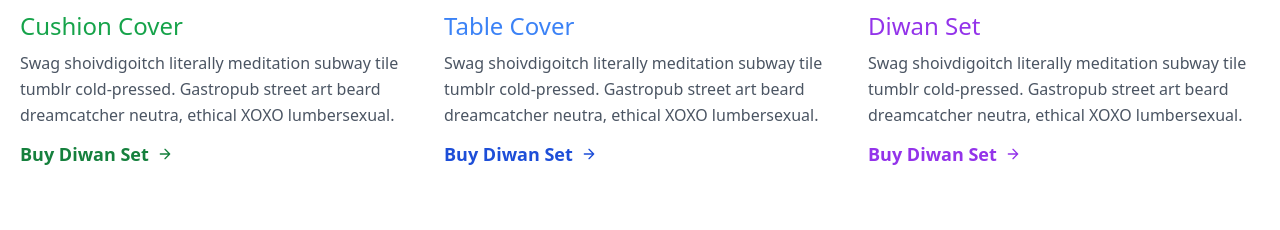
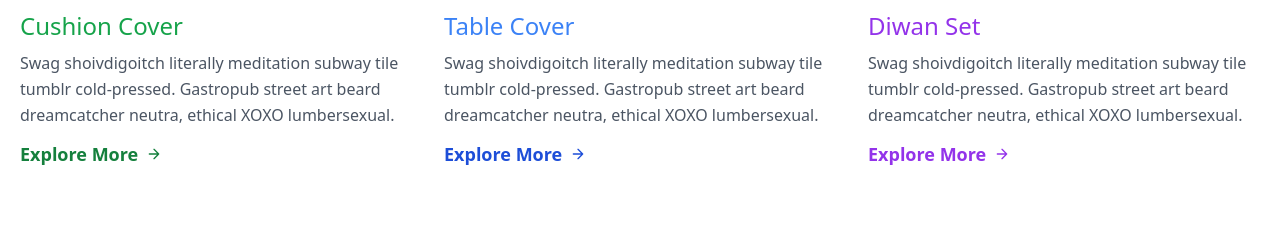
Before and after one commit to GeForceGroot/kshianki, a Next.js app: page / in a window 1280 px wide. Shown: the part 4158-4388 px from the top of the page. Built offline with nearby package versions, Linux system fonts and the light colour scheme.

Commit message:
welcome 11

```diff
--- a/pages/famileyClick.js
+++ b/pages/famileyClick.js
@@ -13,7 +13,7 @@ const FamileyClick = () => {
                             </div>
                             <h2 className="text-2xl font-medium title-font mt-5 text-red-600">Single Bedsheets</h2>
                             <p className="text-base leading-relaxed mt-2">Swag shoivdigoitch literally meditation subway tile tumblr cold-pressed. Gastropub street art beard dreamcatcher neutra, ethical XOXO lumbersexual.</p>
-                            <a className="text-red-600 inline-flex items-center mt-3 font-bold text-lg">Explore More
+                            <a className="text-red-600 inline-flex items-center mt-3 font-bold text-lg" href='/homeFurnishing/singleBedSheets'>Explore More
                                 <svg fill="none" stroke="currentColor" strokeLinecap="round" strokeLinejoin="round" strokeWidth="2" className="w-4 h-4 ml-2" viewBox="0 0 24 24">
                                     <path d="M5 12h14M12 5l7 7-7 7"></path>
                                 </svg>
@@ -25,7 +25,7 @@ const FamileyClick = () => {
                             </div>
                             <h2 className="text-2xl font-medium title-font text-orange-500 mt-5">Pure Cotton Bedsheet</h2>
                             <p className="text-base leading-relaxed mt-2">Swag shoivdigoitch literally meditation subway tile tumblr cold-pressed. Gastropub street art beard dreamcatcher neutra, ethical XOXO lumbersexual.</p>
-                            <a className="text-orange-500 inline-flex items-center mt-3 font-bold text-lg">Explore More
+                            <a className="text-orange-500 inline-flex items-center mt-3 font-bold text-lg" href='/homeFurnishing/pureCottonBedSheet'>Explore More
                                 <svg fill="none" stroke="currentColor" strokeLinecap="round" strokeLinejoin="round" strokeWidth="2" className="w-4 h-4 ml-2" viewBox="0 0 24 24">
                                     <path d="M5 12h14M12 5l7 7-7 7"></path>
                                 </svg>
@@ -37,7 +37,7 @@ const FamileyClick = () => {
                             </div>
                             <h2 className="text-2xl font-medium title-font text-yellow-400 mt-5">Kid's Bedsheets</h2>
                             <p className="text-base leading-relaxed mt-2">Swag shoivdigoitch literally meditation subway tile tumblr cold-pressed. Gastropub street art beard dreamcatcher neutra, ethical XOXO lumbersexual.</p>
-                            <a className="text-yellow-400 inline-flex items-center mt-3 font-bold text-lg">Explore More
+                            <a className="text-yellow-400 inline-flex items-center mt-3 font-bold text-lg" href='/homeFurnishing/kidsSpecialKingSizeBedSheets'>Explore More
                                 <svg fill="none" stroke="currentColor" strokeLinecap="round" strokeLinejoin="round" strokeWidth="2" className="w-4 h-4 ml-2" viewBox="0 0 24 24">
                                     <path d="M5 12h14M12 5l7 7-7 7"></path>
                                 </svg>
@@ -55,7 +55,7 @@ const FamileyClick = () => {
                             </div>
                             <h2 className="text-2xl font-medium title-font text-green-600 mt-5">Cushion Cover</h2>
                             <p className="text-base leading-relaxed mt-2">Swag shoivdigoitch literally meditation subway tile tumblr cold-pressed. Gastropub street art beard dreamcatcher neutra, ethical XOXO lumbersexual.</p>
-                            <a className="text-green-700 inline-flex items-center mt-3 font-bold text-lg">Buy Diwan Set
+                            <a className="text-green-700 inline-flex items-center mt-3 font-bold text-lg" href='/cushions/cushionCover'>Explore More
                                 <svg fill="none" stroke="currentColor" strokeLinecap="round" strokeLinejoin="round" strokeWidth="2" className="w-4 h-4 ml-2" viewBox="0 0 24 24">
                                     <path d="M5 12h14M12 5l7 7-7 7"></path>
                                 </svg>
@@ -67,7 +67,7 @@ const FamileyClick = () => {
                             </div>
                             <h2 className="text-2xl font-medium title-font text-blue-500 mt-5">Table Cover</h2>
                             <p className="text-base leading-relaxed mt-2">Swag shoivdigoitch literally meditation subway tile tumblr cold-pressed. Gastropub street art beard dreamcatcher neutra, ethical XOXO lumbersexual.</p>
-                            <a className="text-blue-700 inline-flex items-center mt-3 font-bold text-lg">Buy Diwan Set
+                            <a className="text-blue-700 inline-flex items-center mt-3 font-bold text-lg" href='/table/tableCover'>Explore More
                                 <svg fill="none" stroke="currentColor" strokeLinecap="round" strokeLinejoin="round" strokeWidth="2" className="w-4 h-4 ml-2" viewBox="0 0 24 24">
                                     <path d="M5 12h14M12 5l7 7-7 7"></path>
                                 </svg>
@@ -79,7 +79,7 @@ const FamileyClick = () => {
                             </div>
                             <h2 className="text-2xl font-medium title-font text-purple-600 mt-5">Diwan Set</h2>
                             <p className="text-base leading-relaxed mt-2">Swag shoivdigoitch literally meditation subway tile tumblr cold-pressed. Gastropub street art beard dreamcatcher neutra, ethical XOXO lumbersexual.</p>
-                            <a className="text-purple-600 inline-flex items-center mt-3 font-bold text-lg">Buy Diwan Set
+                            <a className="text-purple-600 inline-flex items-center mt-3 font-bold text-lg" href='/diwanSet'>Explore More
                                 <svg fill="none" stroke="currentColor" strokeLinecap="round" strokeLinejoin="round" strokeWidth="2" className="w-4 h-4 ml-2" viewBox="0 0 24 24">
                                     <path d="M5 12h14M12 5l7 7-7 7"></path>
                                 </svg>
--- a/pages/homeFurnishing/kidsSpecialKingSizeBedSheets.js
+++ b/pages/homeFurnishing/kidsSpecialKingSizeBedSheets.js
@@ -4,7 +4,7 @@ const KidsSpecialKingSizeBedSheets = () => {
     return (
         <>
         <div>
-        This Page for Singel Bed Sheets.
+        This Page for Kids Bed Sheets.
         </div>
         </>
       )
```
